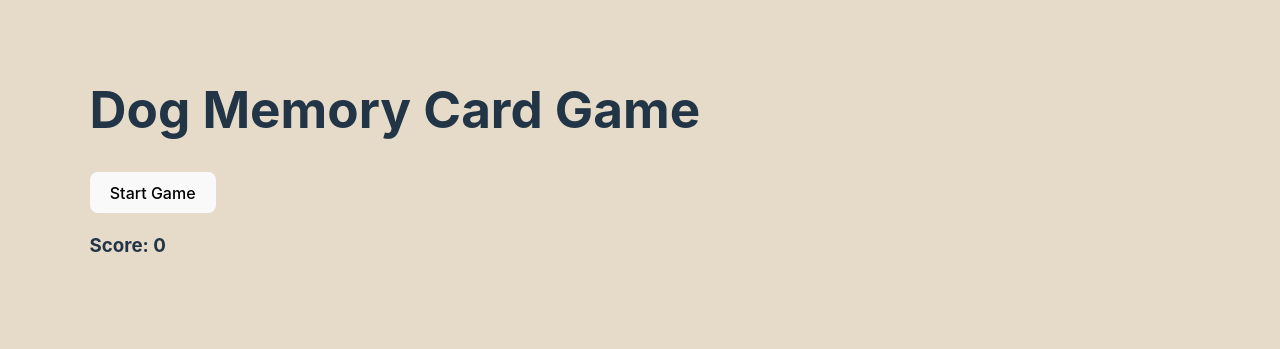
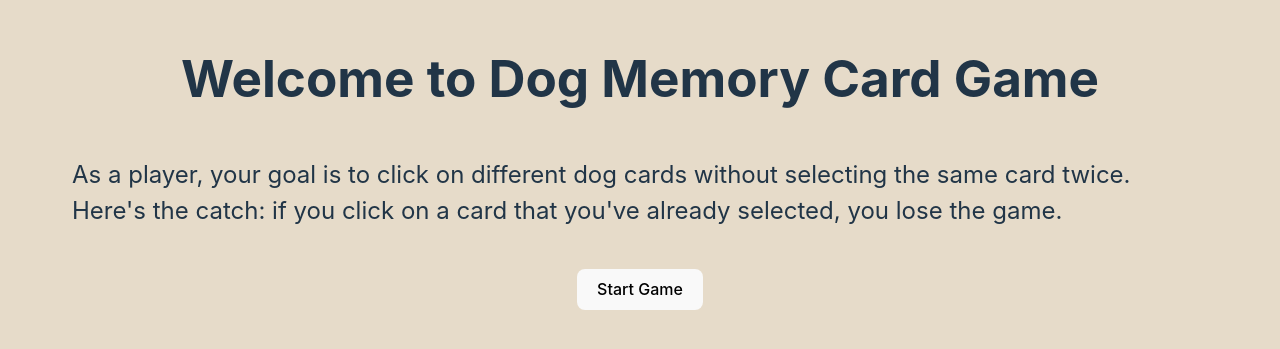
Before and after one commit to HienXuanPham/memory-card-game, a React (Vite) app: page / in a window 1280 px wide. Shown: the part 237-586 px from the top of the page. Built offline with nearby package versions, Linux system fonts and the light colour scheme.

Commit message:
Components (#8)
* components...

* styles...

* flex and center...

* modified css...

```diff
--- a/src/App.css
+++ b/src/App.css
@@ -1,28 +1,4 @@
 #root {
   height: 100%;
   width: 100%;
-  margin-left: 7%;
 }
-
-.cards-layout {
-  display: flex;
-  flex-wrap: wrap;
-  text-align: center;
-}
-
-.dog-card {
-  width: 265px;
-  height: 265px;
-  /* background-color: #fdc7d4; */
-  background-color: #c9af98;
-  border-radius: 10px;
-  margin: 10px;
-  cursor: pointer;
-}
-
-.dog-card img {
-  margin: 5px;
-  max-width: 255px;
-  max-height: 255px;
-  border-radius: 10px;
-}
--- a/src/App.tsx
+++ b/src/App.tsx
@@ -1,88 +1,37 @@
-import { useState, useEffect } from "react";
+import { useState } from "react";
 import "./App.css";
-import axios from "axios";
+import HomePage from "./components/HomePage";
+import CardGame from "./components/CardGame";
+import Result from "./components/Result";
 
 function App() {
-  const [dogs, setDogs] = useState<string[]>([]);
-  const [reset, setReset] = useState<boolean>(false);
-  const [dogSelected, setDogSelected] = useState<string[]>([]);
-  const [score, setScore] = useState<number>(0);
+  const [gameStarted, setGameStarted] = useState<boolean>(false);
+  const [gameEnded, setGameEnded] = useState<boolean>(false);
+  const [scoreUpdate, setScoreUpdate] = useState<number>(0);
 
-  useEffect(() => {
-    if (reset) {
-      axios
-        .get("https://dog.ceo/api/breeds/image/random/5")
-        .then((response) => {
-          setDogs(response.data.message);
-        });
-      setReset(false);
-    }
-
-    return () => {
-      console.log(
-        "Component is unmounted or data changed. Cleanup code goes here."
-      );
-    };
-  }, [reset]);
-
-  const handleDogSelected = (dog: string) => {
-    if (dogSelected.includes(dog)) {
-      window.alert("Dog is already selected. You lose!");
-      setDogSelected([]);
-      setScore(0);
-    } else if (score === dogs.length - 1) {
-      window.alert("You won!");
-      setDogSelected([]);
-      setScore(0);
-    } else {
-      setDogSelected((prevDogs) => [...prevDogs, dog]);
-      setScore((score) => score + 1);
-      setDogs((prevDogs) => shuffleDogsCard(prevDogs));
-    }
+  const handleGameStart = () => {
+    setGameStarted(true);
   };
 
-  const shuffleDogsCard = (a: string[]) => {
-    let shuffleDogs: string[] = [];
+  const handleGameEnd = () => {
+    setGameEnded(true);
+  };
 
-    shuffleDogs = a.slice();
-    let currentIndex = a.length;
-    let randomIndex: number;
-
-    while (currentIndex !== 0) {
-      randomIndex = Math.floor(Math.random() * currentIndex);
-      currentIndex--;
-
-      [shuffleDogs[currentIndex], shuffleDogs[randomIndex]] = [
-        shuffleDogs[randomIndex],
-        shuffleDogs[currentIndex],
-      ];
-    }
-
-    return shuffleDogs;
+  const handleScoreUpdate = (newScore: number) => {
+    setScoreUpdate(newScore);
   };
 
   return (
     <>
-      <h1>Dog Memory Card Game</h1>
-      <button
-        onClick={() => {
-          setReset(true);
-        }}
-      >
-        Start Game
-      </button>
-      <h3>Score: {score}</h3>
-      <div className="cards-layout">
-        {dogs.map((dog, index) => (
-          <div className="dog-card" key={index}>
-            <img
-              src={dog}
-              alt={`A cute dog ${index + 1}`}
-              onClick={() => handleDogSelected(dog)}
-            />
-          </div>
-        ))}
-      </div>
+      {!gameStarted && !gameEnded && <HomePage onStartGame={handleGameStart} />}
+      {gameStarted && !gameEnded && (
+        <CardGame
+          onGameStart={handleGameStart}
+          onGameEnd={handleGameEnd}
+          onScoreUpdate={handleScoreUpdate}
+        />
+      )}
+      {gameEnded && <Result score={scoreUpdate} />}
     </>
   );
 }
--- /dev/null
+++ b/src/components/CardGame.tsx
@@ -0,0 +1,87 @@
+import { useState, useEffect } from "react";
+import "../styles/CardGame.css";
+import axios from "axios";
+
+interface CardGameProps {
+  onGameStart: () => void;
+  onGameEnd: () => void;
+  onScoreUpdate: (score: number) => void;
+}
+
+const CardGame: React.FC<CardGameProps> = ({
+  onGameStart,
+  onGameEnd,
+  onScoreUpdate,
+}) => {
+  const [dogs, setDogs] = useState<string[]>([]);
+  const [dogSelected, setDogSelected] = useState<string[]>([]);
+  const [score, setScore] = useState<number>(0);
+
+  useEffect(() => {
+    axios.get("https://dog.ceo/api/breeds/image/random/5").then((response) => {
+      setDogs(response.data.message);
+      onGameStart();
+    });
+
+    return () => {
+      console.log(
+        "Component is unmounted or data changed. Cleanup code goes here."
+      );
+    };
+  }, []);
+
+  const handleDogSelected = (dog: string) => {
+    const isDuplicate = dogSelected.includes(dog);
+    const didWin = score === dogs.length - 1;
+
+    if (isDuplicate || didWin) {
+      onGameEnd();
+      onScoreUpdate(isDuplicate ? score : score + 1);
+      setDogSelected([]);
+      setScore(0);
+    } else {
+      setDogSelected((prevDogs) => [...prevDogs, dog]);
+      setScore((score) => score + 1);
+      setDogs((prevDogs) => shuffleDogsCard(prevDogs));
+    }
+  };
+
+  const shuffleDogsCard = (a: string[]) => {
+    let shuffleDogs: string[] = [];
+
+    shuffleDogs = a.slice();
+    let currentIndex = a.length;
+    let randomIndex: number;
+
+    while (currentIndex !== 0) {
+      randomIndex = Math.floor(Math.random() * currentIndex);
+      currentIndex--;
+
+      [shuffleDogs[currentIndex], shuffleDogs[randomIndex]] = [
+        shuffleDogs[randomIndex],
+        shuffleDogs[currentIndex],
+      ];
+    }
+
+    return shuffleDogs;
+  };
+
+  return (
+    <>
+      <div className="score">Score: {score}</div>
+      <div className="cards-layout">
+        {dogs.map((dog, index) => (
+          <div className="dog-card" key={index}>
+            <img
+              src={dog}
+              alt={`A cute dog ${index + 1}`}
+              onClick={() => handleDogSelected(dog)}
+            />
+          </div>
+        ))}
+      </div>
+    </>
+  );
+};
+
+export default CardGame;
--- /dev/null
+++ b/src/components/HomePage.tsx
@@ -0,0 +1,25 @@
+import "../styles/HomePage.css";
+
+interface HeaderProps {
+  onStartGame: () => void;
+}
+
+const HomePage: React.FC<HeaderProps> = ({ onStartGame }) => {
+  return (
+    <>
+      <div className="home-page">
+        <h1>Welcome to Dog Memory Card Game</h1>
+        <p className="game-guide">
+          As a player, your goal is to click on different dog cards without
+          selecting the same card twice. Here's the catch: if you click on a
+          card that you've already selected, you lose the game.
+        </p>
+        <button className="start-game-btn" onClick={onStartGame}>
+          Start Game
+        </button>
+      </div>
+    </>
+  );
+};
+
+export default HomePage;
--- /dev/null
+++ b/src/components/Result.tsx
@@ -0,0 +1,13 @@
+interface ResultProps {
+  score: number;
+}
+
+const Result: React.FC<ResultProps> = ({ score }) => {
+  return (
+    <>
+      <h1>Your final score is: {score}</h1>
+    </>
+  );
+};
+
+export default Result;
--- a/src/index.css
+++ b/src/index.css
@@ -3,9 +3,7 @@
   line-height: 1.5;
   font-weight: 400;
 
-  color-scheme: light dark;
-  color: rgba(255, 255, 255, 0.87);
-  background-color: #242424;
+  background-color: #e6dbc9;
 
   font-synthesis: none;
   text-rendering: optimizeLegibility;
@@ -24,11 +22,10 @@ a:hover {
 
 body {
   margin: 0;
-  display: flex;
-  place-items: center;
   min-width: 320px;
   min-height: 100vh;
-  /* background-color: #fbe3e8; */
+  display: flex;
+  align-items: center;
   background-color: #e6dbc9;
 }
 
@@ -44,12 +41,11 @@ button {
   font-size: 1em;
   font-weight: 500;
   font-family: inherit;
-  background-color: #1a1a1a;
   cursor: pointer;
   transition: border-color 0.25s;
 }
 button:hover {
-  border-color: #646cff;
+  border-color: brown;
 }
 button:focus,
 button:focus-visible {
--- /dev/null
+++ b/src/styles/CardGame.css
@@ -0,0 +1,39 @@
+.cards-layout {
+  display: flex;
+  flex-wrap: wrap;
+  justify-content: center;
+}
+
+.dog-card {
+  width: 265px;
+  height: 265px;
+  background-color: #c9af98;
+  border-radius: 10px;
+  margin: 10px;
+  cursor: pointer;
+
+  display: flex;
+  justify-content: center;
+  align-items: center;
+}
+
+.dog-card img {
+  margin: 5px;
+  max-width: 255px;
+  max-height: 255px;
+  border-radius: 10px;
+}
+
+.score {
+  position: sticky;
+  top: 0;
+  left: 0;
+  z-index: 1;
+  font-size: 1.5em;
+  font-weight: 600;
+  text-align: center;
+  padding: 16px;
+  box-shadow: 0 3px 5px #fae3d0;
+  background-color: #c9af98;
+  margin-bottom: 16px;
+}
--- /dev/null
+++ b/src/styles/HomePage.css
@@ -0,0 +1,17 @@
+.home-page {
+  padding: 5%;
+  display: flex;
+  flex-wrap: wrap;
+  justify-content: center;
+  align-items: center;
+}
+
+.game-guide {
+  margin-top: 0;
+  font-size: 1.5em;
+  padding: 16px 48px 16px 8px;
+}
+
+.start-game-btn {
+  margin: auto;
+}
```
